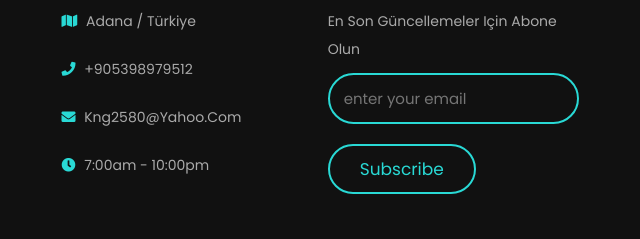
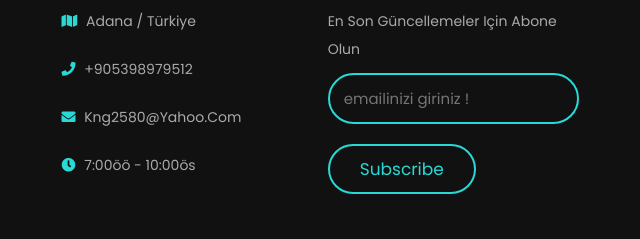
Before and after one commit to cryzer777/seyehat, a plain HTML site: page index.html in a window 1280 px wide. Shown: the part 6378-6617 px from the top of the page, 586-1226 px from the left. Drawn offline with nearby package versions, Linux system fonts and the light colour scheme.

Commit message:
Update index.html

```diff
--- a/index.html
+++ b/index.html
@@ -500,14 +500,14 @@
             <p> <i class="fas fa-map"></i> Adana / Türkiye</p>
             <p> <i class="fas fa-phone"></i> +905398979512 </p>
             <p> <i class="fas fa-envelope"></i> kng2580@yahoo.com </p>
-            <p> <i class="fas fa-clock"></i> 7:00am - 10:00pm </p>
+            <p> <i class="fas fa-clock"></i> 7:00öö - 10:00ös </p>
         </div>
 
         <div class="box" data-aos="fade-up" data-aos-delay="600">
             <h3>haber bültenimiz</h3>
             <p>en son güncellemeler için abone olun</p>
             <form action="">
-                <input type="email" name="" placeholder="enter your email" class="email" id="">
+                <input type="email" name="" placeholder="emailinizi giriniz !" class="email" id="">
                 <input type="submit" value="subscribe" class="btn">
             </form>
         </div>
```
